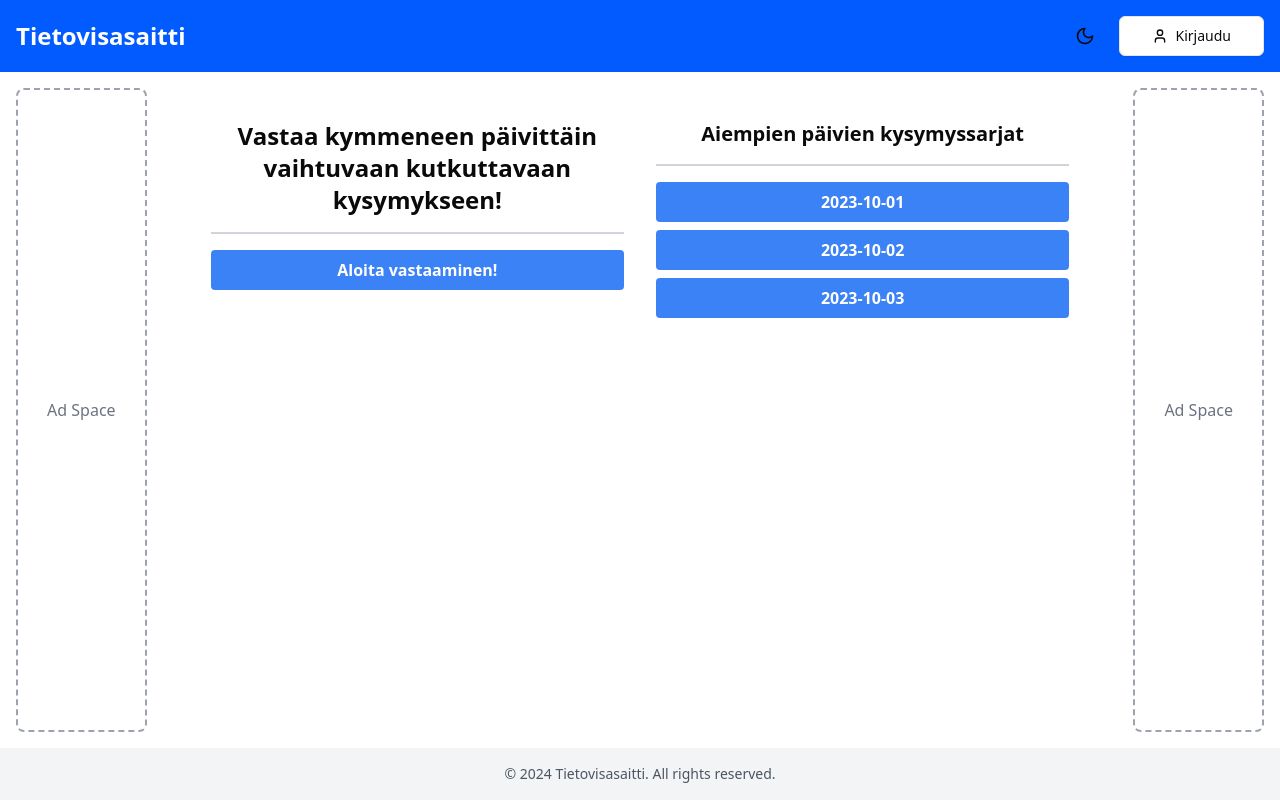
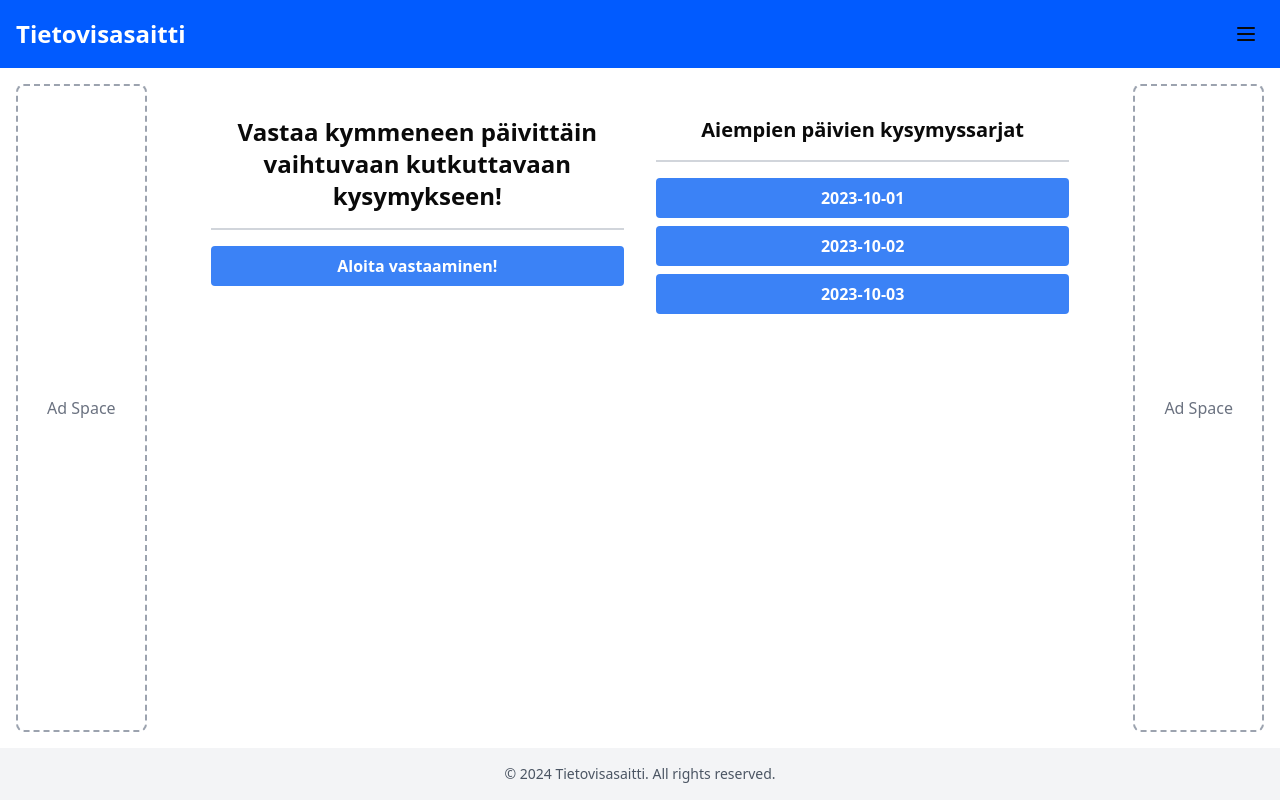
Before and after one commit to MetroHege/tietovisa-fe, a React (Vite) app: page / in a window 1280 px wide. Built offline with nearby package versions, Linux system fonts and the light colour scheme.

Commit message:
navigation change

```diff
--- a/src/views/Layout.tsx
+++ b/src/views/Layout.tsx
@@ -6,7 +6,6 @@ import { Outlet } from "react-router-dom";
 import navigationBackground from "../assets/navigation.svg";
 import { LoginRegisterModal } from "@/components/LoginRegisterModal";
 import { useUserContext } from "@/hooks/contextHooks";
-
 
 export default function Component() {
   const [isDarkMode, setIsDarkMode] = useState(false);
@@ -24,13 +23,12 @@ export default function Component() {
   };
 
   const autoLogin = async () => {
-    await handleAutoLogin()
-  }
+    await handleAutoLogin();
+  };
 
   useEffect(() => {
-    autoLogin()
-  }, [])
-
+    autoLogin();
+  }, []);
 
   return (
     <div className={`min-h-screen ${isDarkMode ? "dark" : ""}`}>
@@ -46,30 +44,9 @@ export default function Component() {
           }}
         >
           <div className="text-2xl font-bold text-white">Tietovisasaitti</div>
-          <div className="hidden md:flex items-center space-x-4">
-            <Button variant="ghost" size="icon" onClick={toggleDarkMode}>
-              {isDarkMode ? (
-                <Sun className="h-5 w-5" />
-              ) : (
-                <Moon className="h-5 w-5" />
-              )}
-            </Button>
-            {user ? (
-              <>
-                <Button variant="ghost" size="lg" onClick={handleLogout}>
-                  Logout
-                </Button>
-                <span className="text-white">{user.username}</span>
-              </>
-            ) : (
-              <Button variant="outline" size="lg" onClick={handleLoginClick}>
-                <User className="mr-2 h-4 w-4" /> Kirjaudu
-              </Button>
-            )}
-          </div>
           <Sheet open={isMenuOpen} onOpenChange={setIsMenuOpen}>
             <SheetTrigger asChild>
-              <Button variant="ghost" size="icon" className="md:hidden">
+              <Button variant="ghost" size="icon">
                 <Menu className="h-6 w-6" />
               </Button>
             </SheetTrigger>
@@ -88,10 +65,14 @@ export default function Component() {
                     <Button variant="ghost" size="lg" onClick={handleLogout}>
                       Logout
                     </Button>
-
+                    <span className="text-white">{user.username}</span>
                   </>
                 ) : (
-                  <Button variant="outline" size="lg" onClick={handleLoginClick}>
+                  <Button
+                    variant="outline"
+                    size="lg"
+                    onClick={handleLoginClick}
+                  >
                     <User className="mr-2 h-4 w-4" /> Kirjaudu
                   </Button>
                 )}
```
